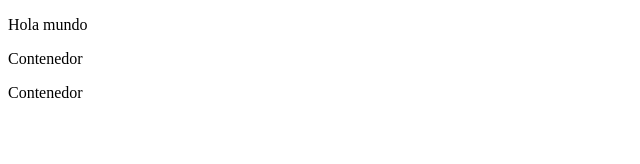
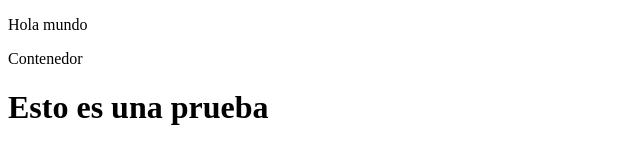
Before and after one commit to LUISAgarc/DAM_Entornos, a plain HTML site: page index.html in a window 1280 px wide. Shown: the whole page, without its empty margins (0-640 px from the left). Drawn offline with Linux system fonts and the light colour scheme.

Commit message:
Agragamos h1

```diff
--- a/index.html
+++ b/index.html
@@ -15,10 +15,9 @@
     <div>
         <div>
             <p>Contenedor</p>
+            <h1>Esto es una prueba</h1>
         </div>
-        <div>
-            <p>Contenedor</p>
-        </div>
+
     </div>
 
 </body>
```
